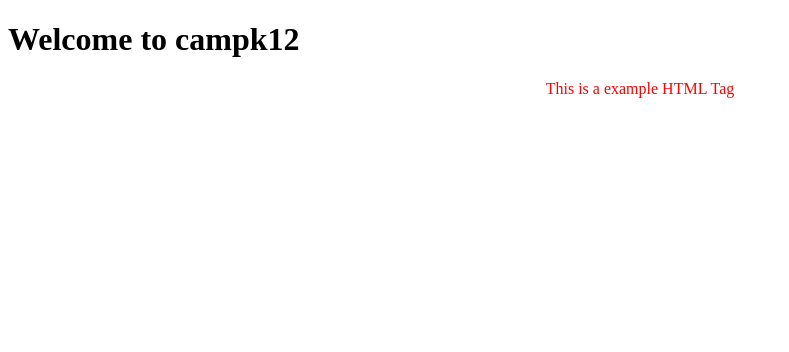
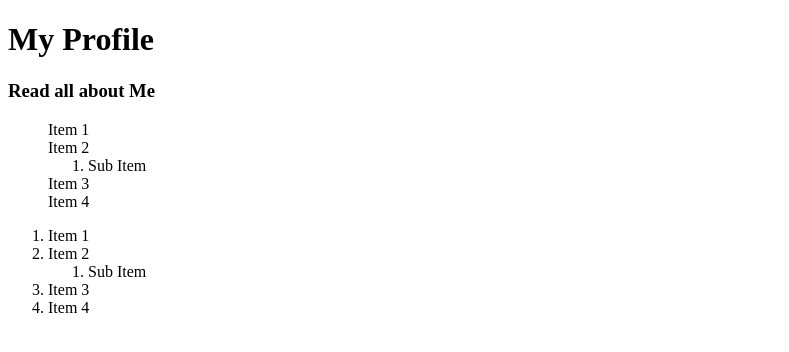
Before and after one commit to mobsapp/theweb, a plain HTML site: page sample.html in a window 1280 px wide. Shown: the whole page, without its empty margins (0-789 px from the left). Drawn offline with Linux system fonts and the light colour scheme.

Commit message:
updated CSS

```diff
--- a/sample.html
+++ b/sample.html
@@ -1,20 +1,44 @@
 <!doctype html>
 <html>
 <head>
-<title>My first Page</title>
-<style>
-p{
-color:red;
-text-align:center;
-}
-
-
-</style>
+<title>My First Page</title>
 </head>
 
 <body>
-<h1> Welcome to campk12 </h1>
+<header>
+<h1> My Profile </h1>
+<div>
+<h3> Read all about Me </h3>
 
-<p> This is a example HTML Tag </p>
+<ul style="list-style-type:none; ">
+<li>Item 1</li>
+<li>Item 2 </li>
+<ol>
+	<li>Sub Item</li>
+</ol>
+<li>Item 3</li>
+<li>Item 4</li>
+</ul>
+
+
+<ol>
+<li>Item 1</li>
+<li>Item 2 </li>
+<ol>
+	<li>Sub Item</li>
+</ol>
+<li>Item 3</li>
+<li>Item 4</li>
+</ol>
+
+</div>
+</header>
+<div>
+
+
+
+</div>
+
 </body>
+
 </html>
```
